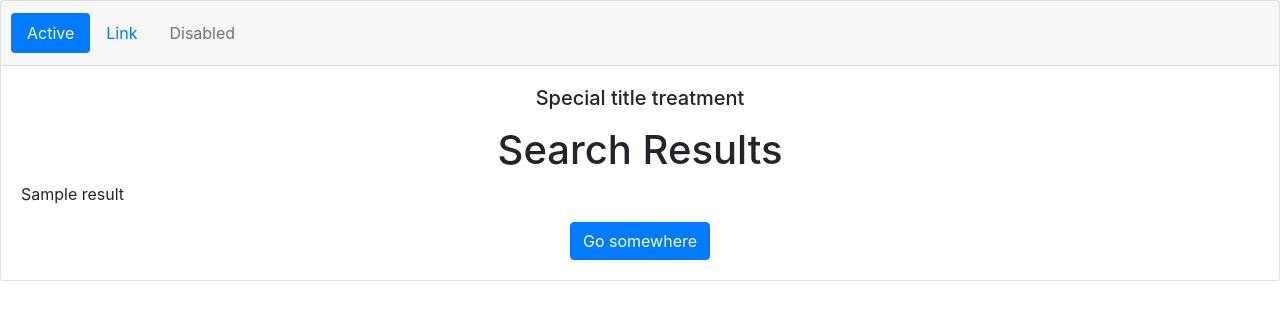
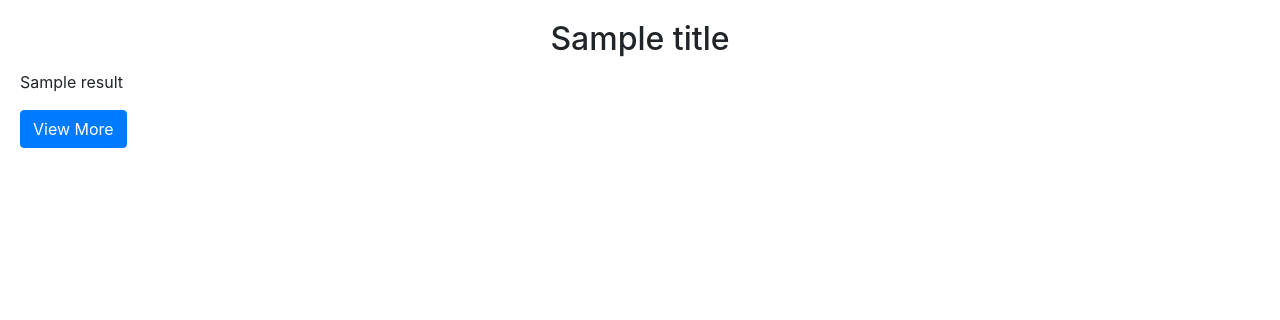
Before and after one commit to amalKuttuz/Wiki, a Django app: template main/templates/demo.html in a window 1280 px wide. Shown: the top 320 px of the page. Run offline with Django 4.2, Linux system fonts and the light colour scheme; the template is opened without the code that fills it: most values are stand-ins (such as "Sample title", 1, 10 or a date in 2020).

Commit message:
third commit Splited to two pages

```diff
--- a/main/templates/demo.html
+++ b/main/templates/demo.html
@@ -1,39 +1,25 @@
-<!-- Required meta tags -->
+<html>
+    <head>
+      <title>  WikiPedia | {{title}}  </title>
+        <!-- Required meta tags -->
 <meta charset="utf-8">
 <meta name="viewport" content="width=device-width, initial-scale=1, shrink-to-fit=no">
 
 <!-- Bootstrap CSS -->
 <link rel="stylesheet" href="https://cdn.jsdelivr.net/npm/bootstrap@4.5.3/dist/css/bootstrap.min.css" integrity="sha384-TX8t27EcRE3e/ihU7zmQxVncDAy5uIKz4rEkgIXeMed4M0jlfIDPvg6uqKI2xXr2" crossorigin="anonymous">
+    </head>
+<body>
+<div class="card-body">
+                <h2 class="card-title" align='center'>{{Title}}  </h2>
 
-<div class="card text-center">
-    <div class="card-header">
-      <ul class="nav nav-pills card-header-pills">
-        <li class="nav-item">
-          <a class="nav-link active" href="#">Active</a>
-        </li>
-        <li class="nav-item">
-          <a class="nav-link" href="#">Link</a>
-        </li>
-        <li class="nav-item">
-          <a class="nav-link disabled" href="#">Disabled</a>
-        </li>
-      </ul>
-    </div>
-    <div class="card-body">
-      <h5 class="card-title">Special title treatment</h5>
-      <p class="card-text">
-        <div class='one'>
-
-          <h1 align='center'> Search Results </h2>
-
-      {% if result %}
-      <p align='left'>
-          {{result}}
-      </p>
-      {% endif %}
-
-          </div>
-        </p>
-      <a href="#" class="btn btn-primary">Go somewhere</a>
-    </div>
-  </div>
+                <p align='left'>
+              {% if result %}
+              {{result}}
+              {% endif %}
+                </p>
+              <div class="space">
+                 </div>
+              <a href='/' class="btn btn-primary">View More</a>
+</div>
+    </body>
+</html>
--- a/main/urls.py
+++ b/main/urls.py
@@ -3,5 +3,7 @@ from.views import *
 from django.urls import path
 
 urlpatterns = [
-    path('',home,name='home')
-]
+    path('',home,name='home'),
+    path('out',out,name='results')
+
+            ]
--- a/main/views.py
+++ b/main/views.py
@@ -2,6 +2,8 @@ from django.shortcuts import render,HttpResponse
 import wikipedia as wp
 # Create your views here.
 def home(request):
+    return render(request,'index.html')
+def out(request):
     result={}
     search={}
     title={}
@@ -10,9 +12,9 @@ def home(request):
         search=request.POST['search']
     # try:
     title=search
-    result=wp.summary([search],sentences=100)
+    result=wp.summary(search,sentences=100)
 
     # except:
     #      return HttpResponse("The search does not match with any topic in wikipedia")
 
-    return render(request, 'index.html',{"result":result,"title":title})
+    return render(request, 'demo.html',{"result":result,"title":title})
```
Also changed, not shown: main/templates/index.html (+26 -26 lines).
